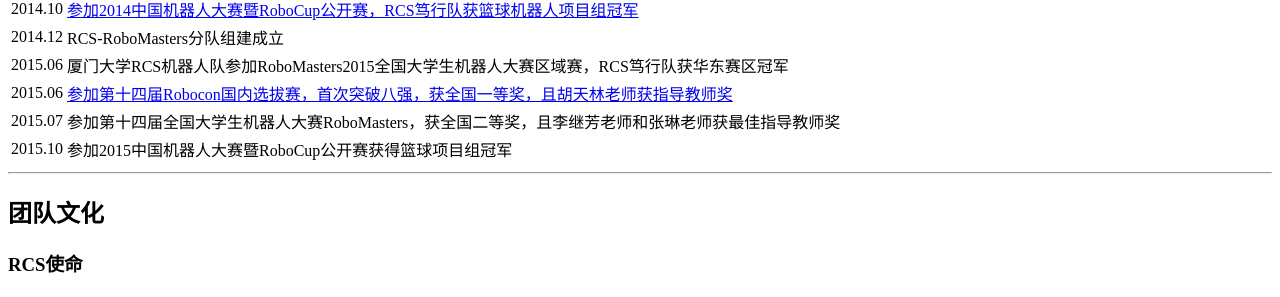
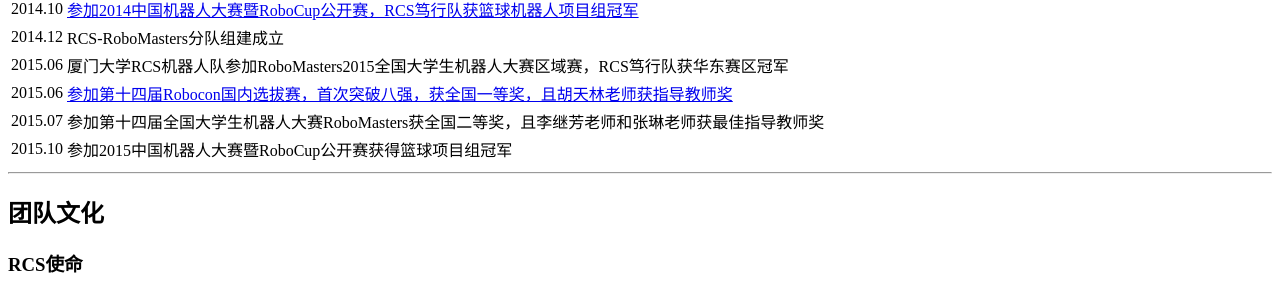
Before and after one commit to RCSTech/RCSTech.github.io, a Jekyll site: the page built from about.md, in a window 1280 px wide and 900 px high, scrolled down 1163 px. Shown: the part 146-443 px from the top of the window. Built offline with Jekyll 4.4.1, drawn with Linux system fonts in a browser that asks for light colours; nearby versions of some CDN libraries.

Commit message:
123
12345

```diff
--- a/about.md
+++ b/about.md
@@ -156,7 +156,7 @@
 </tr>
 <tr>
     <td>2015.07</td>
-    <td>参加第十四届全国大学生机器人大赛RoboMasters，获全国二等奖，且李继芳老师和张琳老师获最佳指导教师奖</td>
+    <td>参加第十四届全国大学生机器人大赛RoboMasters获全国二等奖，且李继芳老师和张琳老师获最佳指导教师奖</td>
 </tr>
 <tr>
     <td>2015.10</td>
```
